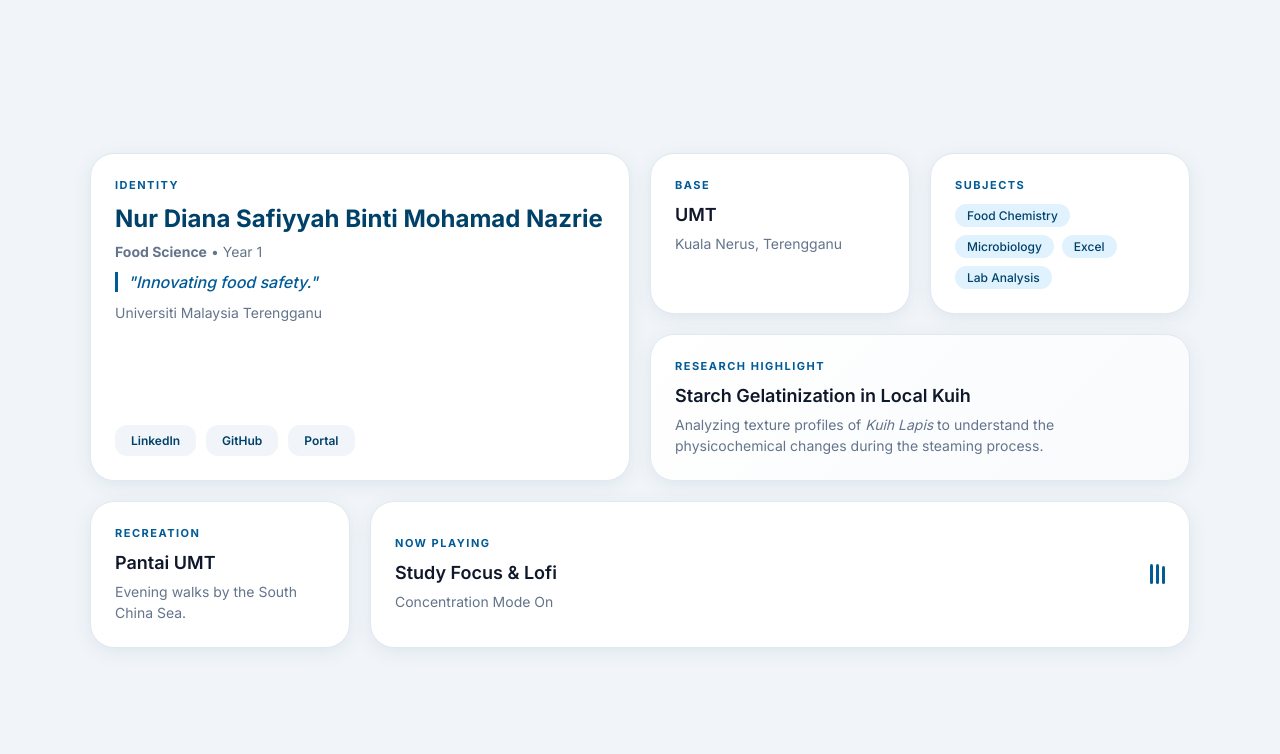
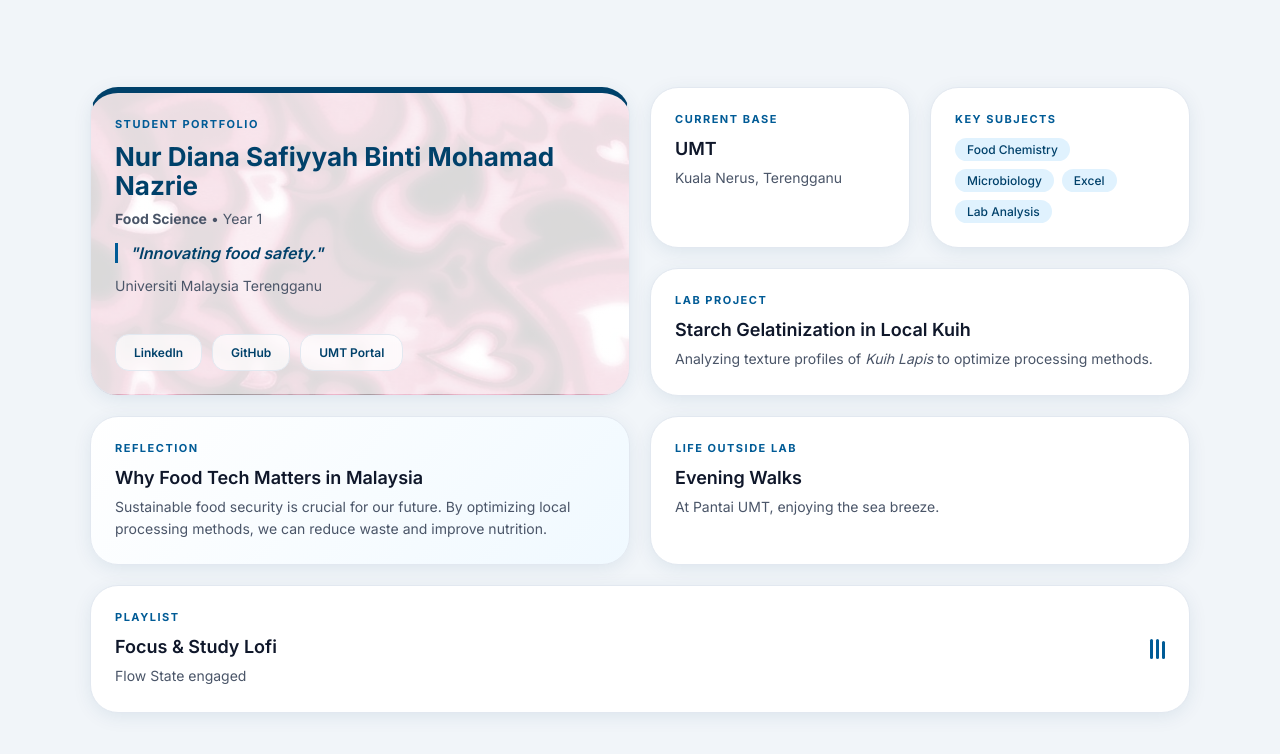
Before and after one commit to S80263/S80263.github.io, a plain HTML site: page index.html in a window 1280 px wide. Drawn offline with Linux system fonts and the light colour scheme.

Commit message:
Added reflection card, Spotify playlist and background image

```diff
--- a/index.html
+++ b/index.html
@@ -15,7 +15,7 @@
             --bg-slate: #f1f5f9;
             --card-white: #ffffff;
             --text-dark: #0f172a;
-            --text-muted: #64748b;
+            --text-muted: #4a5568;
             --border: #e2e8f0;
             --shadow: 0 4px 20px -2px rgba(0, 65, 106, 0.1);
         }
@@ -47,7 +47,8 @@
             grid-template-areas:
                 "profile profile location tech"
                 "profile profile case case"
-                "hobby playlist playlist playlist";
+                "reflection reflection hobby hobby"
+                "playlist playlist playlist playlist";
         }
 
         /* Responsive Breakpoints */
@@ -58,6 +59,7 @@
                     "profile profile"
                     "location tech"
                     "case case"
+                    "reflection reflection"
                     "hobby playlist";
             }
         }
@@ -70,6 +72,7 @@
                     "location"
                     "tech"
                     "case"
+                    "reflection"
                     "hobby"
                     "playlist";
             }
@@ -79,18 +82,34 @@
         .card {
             background: var(--card-white);
             border: 1px solid var(--border);
-            border-radius: 24px;
+            border-radius: 28px;
             padding: 24px;
             box-shadow: var(--shadow);
-            transition: transform 0.3s cubic-bezier(0.175, 0.885, 0.32, 1.275);
+            transition: transform 0.4s cubic-bezier(0.165, 0.84, 0.44, 1), box-shadow 0.4s ease;
+            position: relative;
+            overflow: hidden;
         }
 
+        /* Hover Zoom Effect */
         .card:hover {
             transform: scale(1.02);
-            border-color: var(--accent-blue);
+            box-shadow: 0 20px 25px -5px rgba(0, 65, 106, 0.15);
+            z-index: 2;
         }
 
-        /* Text Elements */
+        /* Profile Card with Background Image */
+        .profile {
+            grid-area: profile;
+            border-top: 6px solid var(--primary-blue);
+            display: flex;
+            flex-direction: column;
+            justify-content: space-between;
+            /* Image with 85% white overlay for readability */
+            background-image: linear-gradient(rgba(255, 255, 255, 0.85), rgba(255, 255, 255, 0.85)), url('bg.jpg');
+            background-size: cover;
+            background-position: center;
+        }
+
         .label {
             font-size: 11px;
             font-weight: 700;
@@ -101,41 +120,52 @@
             display: block;
         }
 
-        h1 { font-size: 24px; font-weight: 700; color: var(--primary-blue); margin-bottom: 8px; }
+        h1 { font-size: 26px; font-weight: 700; color: var(--primary-blue); margin-bottom: 8px; line-height: 1.1; }
         h2 { font-size: 18px; font-weight: 600; margin-bottom: 8px; }
-        p { color: var(--text-muted); font-size: 14px; line-height: 1.5; }
+        p { color: var(--text-muted); font-size: 14px; line-height: 1.6; }
 
-        /* Component Specifics */
-        .profile { grid-area: profile; display: flex; flex-direction: column; justify-content: space-between; }
-        .tagline { color: var(--accent-blue); font-weight: 500; font-style: italic; margin: 10px 0; border-left: 3px solid var(--accent-blue); padding-left: 10px; }
+        .tagline {
+            color: var(--primary-blue);
+            font-weight: 600;
+            font-style: italic;
+            margin: 12px 0;
+            padding-left: 12px;
+            border-left: 3px solid var(--accent-blue);
+        }
 
+        /* Button Styling */
         .socials { display: flex; gap: 10px; margin-top: 20px; }
         .btn {
             text-decoration: none;
             font-size: 12px;
             font-weight: 600;
-            padding: 8px 16px;
-            border-radius: 12px;
-            background: var(--bg-slate);
+            padding: 10px 18px;
+            border-radius: 14px;
+            background: rgba(255, 255, 255, 0.7);
             color: var(--primary-blue);
-            transition: 0.2s;
+            border: 1px solid var(--border);
+            transition: 0.3s;
+            backdrop-filter: blur(4px);
         }
-        .btn:hover { background: var(--primary-blue); color: white; }
+        .btn:hover { background: var(--primary-blue); color: white; border-color: var(--primary-blue); }
 
+        /* Grid Area Assignments */
+        .location { grid-area: location; }
+        .tech { grid-area: tech; }
+        .case-study { grid-area: case; }
+        .reflection { grid-area: reflection; background: linear-gradient(135deg, #ffffff 0%, #f0f9ff 100%); }
+        .hobby { grid-area: hobby; }
+        .playlist { grid-area: playlist; display: flex; align-items: center; justify-content: space-between; }
+
+        /* Tag Styling */
         .tags { display: flex; flex-wrap: wrap; gap: 8px; margin-top: 12px; }
         .tag { background: #e0f2fe; color: var(--primary-blue); font-size: 12px; font-weight: 500; padding: 4px 12px; border-radius: 20px; }
 
-        .location { grid-area: location; }
-        .tech { grid-area: tech; }
-        .case-study { grid-area: case; background: linear-gradient(135deg, #ffffff 0%, #f8fafc 100%); }
-        .hobby { grid-area: hobby; }
-        .playlist { grid-area: playlist; display: flex; align-items: center; justify-content: space-between; }
-
-        /* Mini Audio Visualizer for Playlist */
+        /* Visualizer Animation */
         .visualizer { display: flex; gap: 3px; align-items: flex-end; height: 20px; }
-        .bar { width: 3px; background: var(--accent-blue); border-radius: 2px; animation: bounce 1s infinite alternate; }
-        .bar:nth-child(2) { height: 15px; animation-delay: 0.2s; }
-        .bar:nth-child(3) { height: 10px; animation-delay: 0.4s; }
+        .v-bar { width: 3px; background: var(--accent-blue); border-radius: 2px; animation: bounce 1s infinite alternate; }
+        .v-bar:nth-child(2) { height: 15px; animation-delay: 0.2s; }
+        .v-bar:nth-child(3) { height: 10px; animation-delay: 0.4s; }
         @keyframes bounce { from { height: 5px; } to { height: 20px; } }
     </style>
 </head>
@@ -144,27 +174,27 @@
     <div class="container">
         <div class="card profile">
             <div>
-                <span class="label">Identity</span>
+                <span class="label">Student Portfolio</span>
                 <h1>Nur Diana Safiyyah Binti Mohamad Nazrie</h1>
                 <p><strong>Food Science</strong> • Year 1</p>
                 <div class="tagline">"Innovating food safety."</div>
                 <p>Universiti Malaysia Terengganu</p>
             </div>
             <div class="socials">
-                <a href="#" class="btn">LinkedIn</a>
-                <a href="#" class="btn">GitHub</a>
-                <a href="#" class="btn">Portal</a>
+                <a href="#" target="_blank" class="btn">LinkedIn</a>
+                <a href="#" target="_blank" class="btn">GitHub</a>
+                <a href="#" target="_blank" class="btn">UMT Portal</a>
             </div>
         </div>
 
         <div class="card location">
-            <span class="label">Base</span>
+            <span class="label">Current Base</span>
             <h2>UMT</h2>
             <p>Kuala Nerus, Terengganu</p>
         </div>
 
         <div class="card tech">
-            <span class="label">Subjects</span>
+            <span class="label">Key Subjects</span>
             <div class="tags">
                 <span class="tag">Food Chemistry</span>
                 <span class="tag">Microbiology</span>
@@ -174,27 +204,33 @@
         </div>
 
         <div class="card case-study">
-            <span class="label">Research Highlight</span>
+            <span class="label">Lab Project</span>
             <h2>Starch Gelatinization in Local Kuih</h2>
-            <p>Analyzing texture profiles of <em>Kuih Lapis</em> to understand the physicochemical changes during the steaming process.</p>
+            <p>Analyzing texture profiles of <em>Kuih Lapis</em> to optimize processing methods.</p>
+        </div>
+
+        <div class="card reflection">
+            <span class="label">Reflection</span>
+            <h2>Why Food Tech Matters in Malaysia</h2>
+            <p>Sustainable food security is crucial for our future. By optimizing local processing methods, we can reduce waste and improve nutrition.</p>
         </div>
 
         <div class="card hobby">
-            <span class="label">Recreation</span>
-            <h2>Pantai UMT</h2>
-            <p>Evening walks by the South China Sea.</p>
+            <span class="label">Life Outside Lab</span>
+            <h2>Evening Walks</h2>
+            <p>At Pantai UMT, enjoying the sea breeze.</p>
         </div>
 
         <div class="card playlist">
             <div>
-                <span class="label">Now Playing</span>
-                <h2>Study Focus & Lofi</h2>
-                <p>Concentration Mode On</p>
+                <span class="label">Playlist</span>
+                <h2>Focus & Study Lofi</h2>
+                <p>Flow State engaged</p>
             </div>
             <div class="visualizer">
-                <div class="bar"></div>
-                <div class="bar"></div>
-                <div class="bar"></div>
+                <div class="v-bar"></div>
+                <div class="v-bar"></div>
+                <div class="v-bar"></div>
             </div>
         </div>
     </div>
```
Also changed, not shown: bg.jpg (added).
